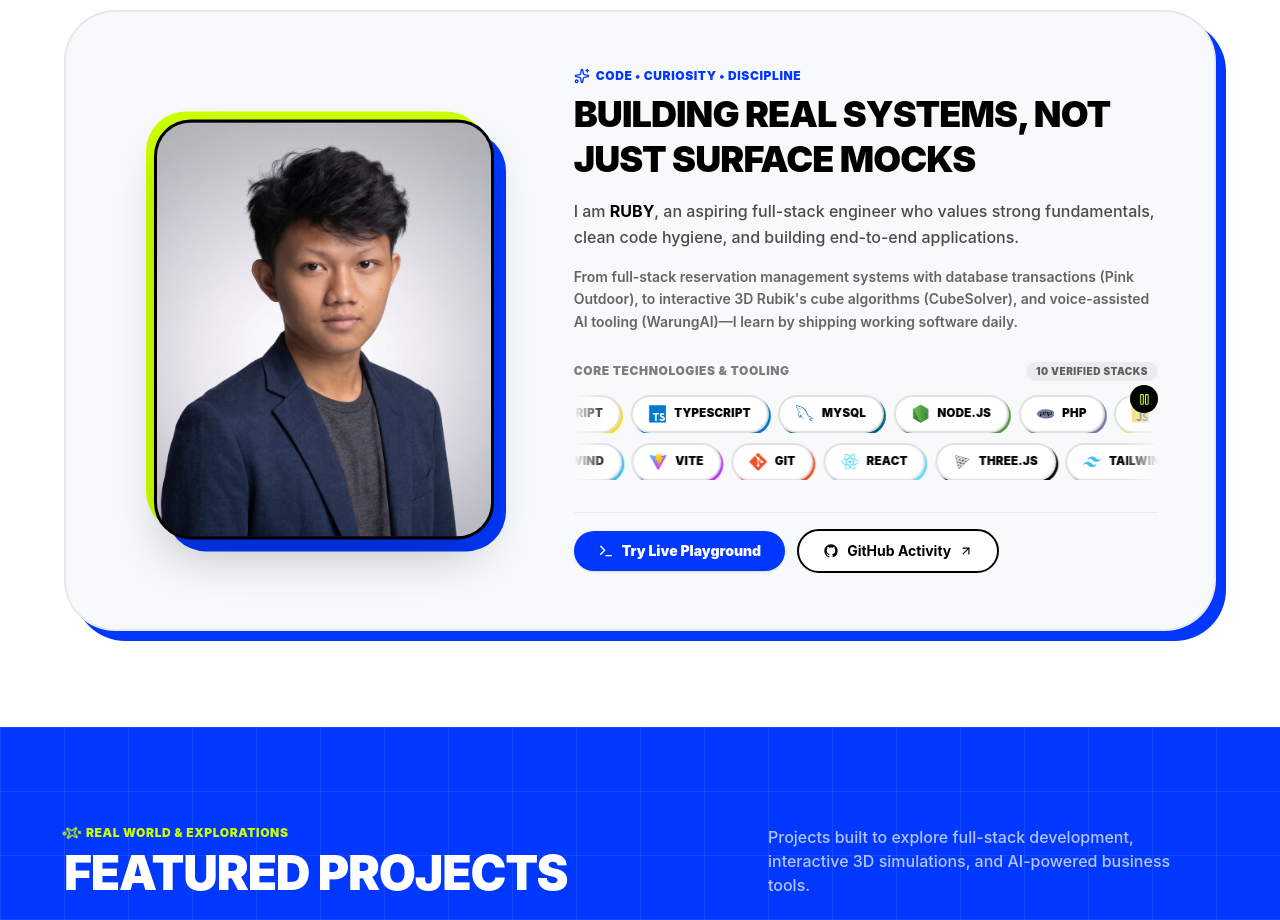
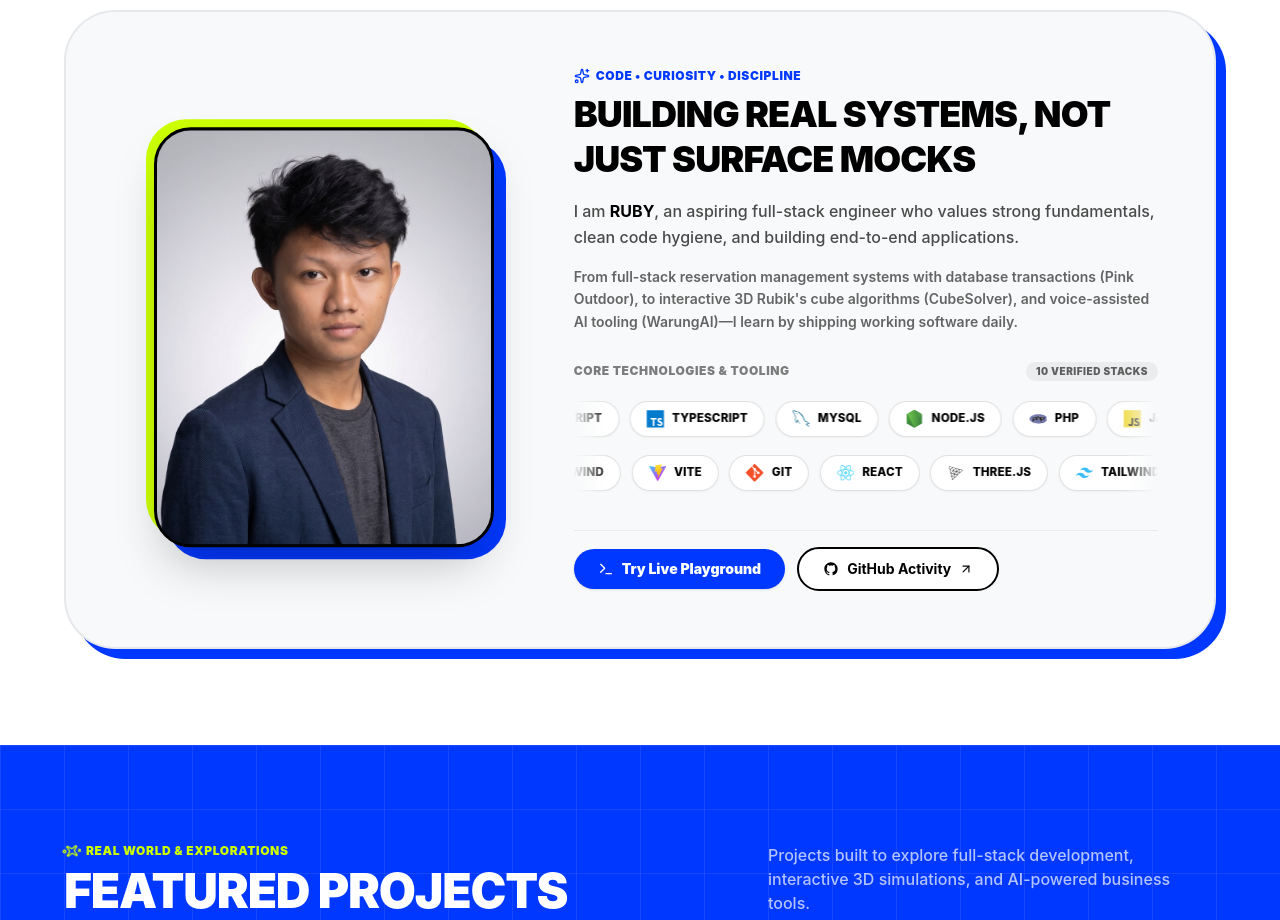
Before and after one commit to rubybuildsdev/ruby-portfolio, a React (Vite) app: page / in a window 1280 px wide. Shown: the part 1240-2160 px from the top of the page. Built offline with nearby package versions, Linux system fonts and the light colour scheme.

Commit message:
feat: add toolchain marquee component and base styles

```diff
--- a/src/components/ui/toolchain-marquee-utils/toolchain-marquee.module.css
+++ b/src/components/ui/toolchain-marquee-utils/toolchain-marquee.module.css
@@ -6,13 +6,14 @@
 .rows {
   display: flex;
   flex-direction: column;
-  gap: 0.65rem;
+  gap: 0.25rem;
 }
 
 .viewport {
   position: relative;
   width: 100%;
   overflow: hidden;
+  padding: 6px 0 8px 0;
   -webkit-mask-image: linear-gradient(
     to right,
     transparent 0,
@@ -45,17 +46,17 @@
   align-items: center;
   gap: 0.5rem;
   white-space: nowrap;
-  background: #fff;
-  border: 2px solid rgba(0, 0, 0, 0.12);
+  background: #ffffff;
+  border: 1.5px solid rgba(0, 0, 0, 0.12);
   border-radius: 9999px;
   padding: 0.5rem 1rem;
-  margin-right: 0.6rem;
-  font-weight: 900;
+  margin-right: 0.65rem;
+  font-weight: 800;
   font-size: 0.72rem;
   text-transform: uppercase;
   letter-spacing: 0.02em;
-  color: #000;
-  box-shadow: 2px 2px 0 var(--tool-accent, #0038ff);
+  color: #000000;
+  box-shadow: 0 1px 2px rgba(0, 0, 0, 0.04);
   transition:
     transform 0.2s ease,
     box-shadow 0.2s ease,
@@ -64,8 +65,8 @@
 
 .badge:hover {
   transform: translateY(-2px);
-  border-color: #000;
-  box-shadow: 3px 3px 0 var(--tool-accent, #0038ff);
+  border-color: #000000;
+  box-shadow: 0 4px 10px rgba(0, 0, 0, 0.08);
 }
 
 .icon {
@@ -82,35 +83,6 @@
   height: 100%;
 }
 
-.control {
-  position: absolute;
-  top: -0.6rem;
-  right: 0;
-  display: inline-flex;
-  align-items: center;
-  justify-content: center;
-  width: 1.75rem;
-  height: 1.75rem;
-  border-radius: 9999px;
-  background: #000;
-  color: #ccff00;
-  border: none;
-  cursor: pointer;
-  transition:
-    transform 0.2s ease,
-    background-color 0.2s ease;
-}
-
-.control:hover {
-  background: #0038ff;
-  transform: scale(1.08);
-}
-
-.controlIcon {
-  width: 0.8rem;
-  height: 0.8rem;
-}
-
 [data-reduced-motion] .viewport {
   overflow-x: auto;
   -webkit-mask-image: none;
--- a/src/components/ui/toolchain-marquee.tsx
+++ b/src/components/ui/toolchain-marquee.tsx
@@ -1,7 +1,6 @@
 "use client";
 
 import * as React from "react";
-import { Pause, Play } from "lucide-react";
 import {
   motion,
   useAnimationFrame,
@@ -27,7 +26,6 @@ export type ToolchainMarqueeProps = Omit<
   stacks?: ToolchainItem[][];
   duration?: number;
   rows?: number;
-  showControl?: boolean;
 };
 
 function ToolchainGroup({
@@ -148,12 +146,10 @@ export function ToolchainMarquee({
   duration = 22,
   items,
   rows = 2,
-  showControl = true,
   stacks,
   ...props
 }: ToolchainMarqueeProps) {
   const reduceMotion = Boolean(useReducedMotion());
-  const [paused, setPaused] = React.useState(false);
   const rowCount = Math.max(1, Math.min(8, Math.round(rows)));
   const customStacks = stacks?.filter((stack) => stack.length > 0);
   const resolvedStacks = customStacks?.length
@@ -161,10 +157,6 @@ export function ToolchainMarquee({
     : items?.length
       ? [items]
       : [];
-
-  function togglePlayback() {
-    setPaused((prev) => !prev);
-  }
 
   if (resolvedStacks.length === 0) return null;
 
@@ -182,23 +174,11 @@ export function ToolchainMarquee({
             duration={duration * (1 + ((index % 3) - 1) * 0.06)}
             items={resolvedStacks[index % resolvedStacks.length]}
             key={index}
-            paused={paused}
+            paused={false}
             reduceMotion={reduceMotion}
           />
         ))}
       </div>
-
-      {!reduceMotion && showControl && (
-        <button
-          className={styles.control}
-          type="button"
-          onClick={togglePlayback}
-          aria-label={paused ? "Play tool animation" : "Pause tool animation"}
-          aria-pressed={paused}
-        >
-          {paused ? <Play className={styles.controlIcon} /> : <Pause className={styles.controlIcon} />}
-        </button>
-      )}
     </div>
   );
 }
--- a/src/index.css
+++ b/src/index.css
@@ -1,4 +1,12 @@
 @import "tailwindcss";
+
+@utility line-clamp-* {
+  overflow: hidden;
+  display: -webkit-box;
+  -webkit-box-orient: vertical;
+  -webkit-line-clamp: --value(integer);
+  line-clamp: --value(integer);
+}
 
 html, body, #root {
   margin: 0;
```
